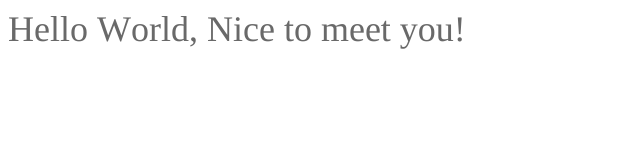
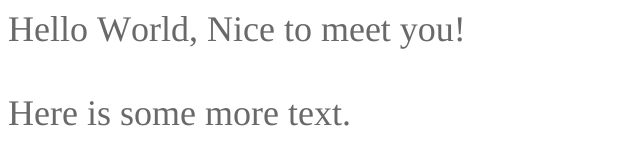
Before and after one commit to KyleCRobertson/KyleCRobertson.github.io, a plain HTML site: page index.html in a window 1280 px wide. Shown: the whole page, without its empty margins (0-640 px from the left). Drawn offline with Linux system fonts and the light colour scheme.

Commit message:
Third text addition

```diff
--- a/index.html
+++ b/index.html
@@ -12,6 +12,9 @@
   </style>
 </head>
 <body>
-<p class="p1"><span class="s1">Hello World, Nice to meet you!</span></p>
+<p class="p1"><span class="s1">Hello World, Nice to meet you!<br/>
+  <br/>
+  Here is some more text.
+</span></p>
 </body>
 </html>
```
